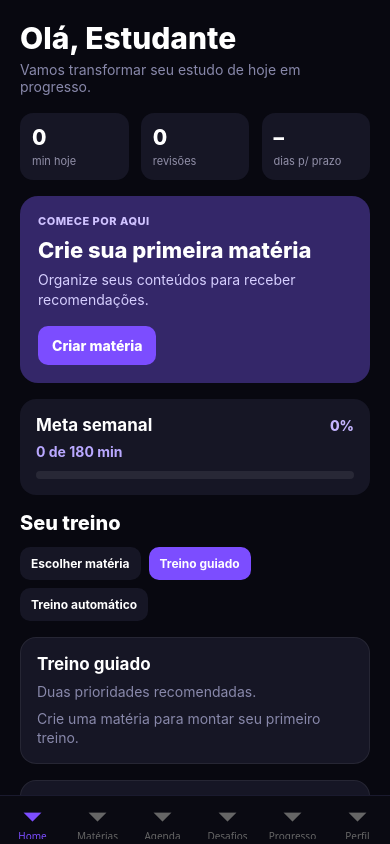
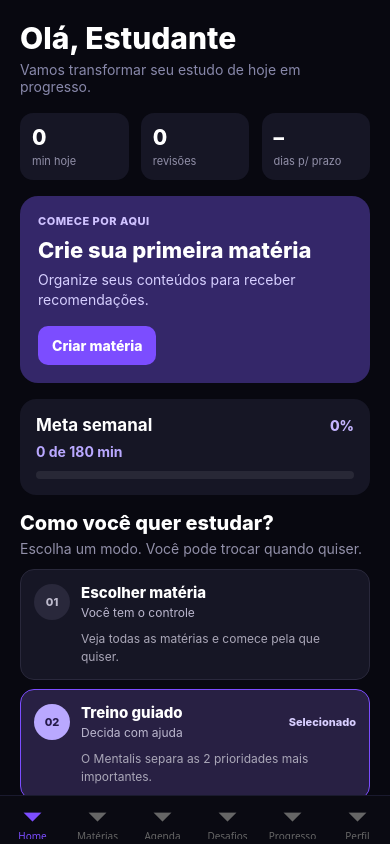
Before and after one commit to Albert12k/mentalist-ai, a React Native app: screen /Home in a window 390 px wide. Built offline with nearby package versions, Linux system fonts and the light colour scheme.

Commit message:
feat: melhora escolha de treino na home

```diff
--- a/src/screens/HomeScreen.tsx
+++ b/src/screens/HomeScreen.tsx
@@ -14,10 +14,10 @@ import { colors } from "../theme/colors";
 
 type StudyMode = "manual" | "guided" | "auto";
 
-const modeInformation: Record<StudyMode, { title: string; description: string }> = {
-  manual: { title: "Escolher matéria", description: "Você decide por onde começar." },
-  guided: { title: "Treino guiado", description: "Duas prioridades recomendadas." },
-  auto: { title: "Treino automático", description: "Uma sequência pronta para seguir." },
+const modeInformation: Record<StudyMode, { number: string; title: string; description: string; detail: string }> = {
+  manual: { number: "01", title: "Escolher matéria", description: "Você tem o controle", detail: "Veja todas as matérias e comece pela que quiser." },
+  guided: { number: "02", title: "Treino guiado", description: "Decida com ajuda", detail: "O Mentalis separa as 2 prioridades mais importantes." },
+  auto: { number: "03", title: "Treino automático", description: "Só seguir o plano", detail: "Uma fila completa de até 5 matérias para estudar." },
 };
 
 function getTodayKey() {
@@ -127,18 +127,33 @@ export default function HomeScreen() {
           </View>
         ) : null}
 
-        <Text style={styles.sectionTitle}>Seu treino</Text>
-        <View style={styles.modeRow}>
+        <Text style={styles.sectionTitle}>Como você quer estudar?</Text>
+        <Text style={styles.sectionHint}>Escolha um modo. Você pode trocar quando quiser.</Text>
+        <View style={styles.modeList}>
           {(Object.keys(modeInformation) as StudyMode[]).map((mode) => (
             <Pressable key={mode} onPress={() => setStudyMode(mode)} style={[styles.modeButton, studyMode === mode && styles.modeButtonActive]}>
-              <Text style={styles.modeTitle}>{modeInformation[mode].title}</Text>
+              <View style={styles.modeHeader}>
+                <View style={[styles.modeNumber, studyMode === mode && styles.modeNumberActive]}><Text style={[styles.modeNumberText, studyMode === mode && styles.modeNumberTextActive]}>{modeInformation[mode].number}</Text></View>
+                <View style={{ flex: 1 }}>
+                  <Text style={styles.modeTitle}>{modeInformation[mode].title}</Text>
+                  <Text style={styles.modeDescription}>{modeInformation[mode].description}</Text>
+                </View>
+                {studyMode === mode ? <Text style={styles.selectedMark}>Selecionado</Text> : null}
+              </View>
+              <Text style={styles.modeDetail}>{modeInformation[mode].detail}</Text>
             </Pressable>
           ))}
         </View>
 
-        <View style={styles.card}>
-          <Text style={styles.cardTitle}>{modeInformation[studyMode].title}</Text>
-          <Text style={styles.muted}>{modeInformation[studyMode].description}</Text>
+        <View style={styles.trainingCard}>
+          <View style={styles.rowBetween}>
+            <View>
+              <Text style={styles.trainingEyebrow}>SEU PLANO AGORA</Text>
+              <Text style={styles.cardTitle}>{modeInformation[studyMode].title}</Text>
+            </View>
+            <Text style={styles.trainingCount}>{selectedRecommendations.length}</Text>
+          </View>
+          <Text style={styles.muted}>{modeInformation[studyMode].detail}</Text>
           {selectedRecommendations.length === 0 ? (
             <Text style={styles.muted}>Crie uma matéria para montar seu primeiro treino.</Text>
           ) : (
@@ -147,10 +162,11 @@ export default function HomeScreen() {
                 <Pressable key={item.subject.id} onPress={() => startTraining([item], "manual")} style={[styles.recommendation, { borderLeftColor: item.subject.color }]}>
                   <View style={styles.rowBetween}><Text style={styles.recommendationTitle}>{index + 1}. {item.subject.name}</Text><Text style={styles.priority}>{item.priority}%</Text></View>
                   <Text style={styles.recommendationReason}>{item.reason}</Text>
+                  {studyMode === "manual" ? <Text style={styles.quickStart}>Toque para estudar esta matéria</Text> : null}
                 </Pressable>
               ))}
               <Pressable onPress={() => startTraining(selectedRecommendations, studyMode)} style={styles.startButton}>
-                <Text style={styles.startButtonText}>{studyMode === "manual" ? "Estudar matéria selecionada" : "Iniciar treino"}</Text>
+                <Text style={styles.startButtonText}>{studyMode === "manual" ? "Começar pela primeira matéria" : studyMode === "guided" ? "Iniciar treino guiado" : "Iniciar sequência automática"}</Text>
               </Pressable>
             </>
           )}
@@ -193,17 +209,30 @@ const styles = {
   reminderItemTitle: { color: "white", fontWeight: "700" },
   reminderItemSubject: { color: "#D9B99C", marginTop: 3, fontSize: 12 },
   reminderDays: { color: "#FFD180", fontWeight: "800", marginLeft: 10 },
-  sectionTitle: { color: "white", fontSize: 20, fontWeight: "800", marginBottom: 12 },
-  modeRow: { flexDirection: "row", flexWrap: "wrap", marginBottom: 8 },
-  modeButton: { backgroundColor: "#161625", paddingHorizontal: 11, paddingVertical: 9, borderRadius: 10, marginRight: 8, marginBottom: 8 },
-  modeButtonActive: { backgroundColor: "#7C4DFF" },
-  modeTitle: { color: "white", fontSize: 12, fontWeight: "700" },
+  sectionTitle: { color: "white", fontSize: 20, fontWeight: "800" },
+  sectionHint: { color: "#9290A9", marginTop: 5, marginBottom: 12 },
+  modeList: { marginBottom: 16 },
+  modeButton: { backgroundColor: "#161625", borderWidth: 1, borderColor: "#29283B", borderRadius: 14, padding: 13, marginBottom: 9 },
+  modeButtonActive: { backgroundColor: "#282043", borderColor: "#7C4DFF" },
+  modeHeader: { flexDirection: "row", alignItems: "center" },
+  modeNumber: { width: 36, height: 36, borderRadius: 18, backgroundColor: "#29283B", alignItems: "center", justifyContent: "center", marginRight: 11 },
+  modeNumberActive: { backgroundColor: "#B9A8FF" },
+  modeNumberText: { color: "#BEBBCD", fontWeight: "800", fontSize: 11 },
+  modeNumberTextActive: { color: "#251A4A" },
+  modeTitle: { color: "white", fontSize: 15, fontWeight: "800" },
+  modeDescription: { color: "#BBB7CE", fontSize: 12, marginTop: 3 },
+  modeDetail: { color: "#AAA7B8", fontSize: 12, lineHeight: 18, marginTop: 10, marginLeft: 47 },
+  selectedMark: { color: "#D8CEFF", fontSize: 11, fontWeight: "800", marginLeft: 8 },
   card: { backgroundColor: "#161625", borderRadius: 16, padding: 16, borderWidth: 1, borderColor: colors.border, marginBottom: 16 },
+  trainingCard: { backgroundColor: "#161625", borderRadius: 16, padding: 16, borderWidth: 1, borderColor: "#3B3261", marginBottom: 16 },
+  trainingEyebrow: { color: "#B9A8FF", fontSize: 10, fontWeight: "800", letterSpacing: 0.6, marginBottom: 4 },
+  trainingCount: { color: "#C9BEFF", backgroundColor: "#2E2850", borderRadius: 14, paddingHorizontal: 10, paddingVertical: 5, fontWeight: "800" },
   muted: { color: colors.subtitle, marginTop: 8, lineHeight: 19 },
   recommendation: { marginTop: 12, padding: 12, borderRadius: 10, backgroundColor: "#141424", borderLeftWidth: 4 },
   recommendationTitle: { color: "white", fontSize: 16, fontWeight: "700", flex: 1, marginRight: 8 },
   priority: { color: "#B9A8FF", fontWeight: "800" },
   recommendationReason: { color: "#AAA", marginTop: 6 },
+  quickStart: { color: "#C1B5FF", fontSize: 11, fontWeight: "700", marginTop: 9 },
   startButton: { backgroundColor: colors.primary, padding: 14, borderRadius: 12, marginTop: 15 },
   startButtonText: { color: "white", textAlign: "center", fontWeight: "800" },
   tutorCard: { backgroundColor: "#1B2930", borderRadius: 16, padding: 16 },
```
